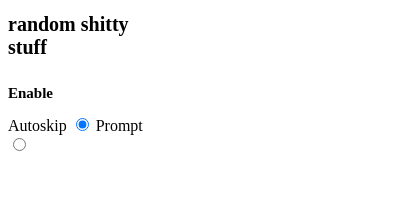
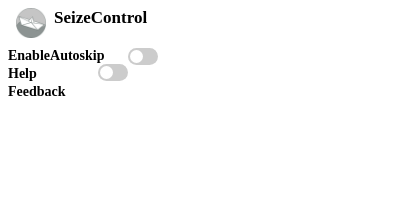
Before and after one commit to henrytwo/SeizeControl, a browser extension: page extension/popup.html in a window 400 px wide. Drawn offline with Linux system fonts and the light colour scheme.

Commit message:
logo modified also henry is tu cool

```diff
--- a/extension/popup.html
+++ b/extension/popup.html
@@ -9,13 +9,82 @@
     <script defer src="thirdParty/firebase-firestore.js"></script>
     <script defer src="popup.js"></script>
 
-    <div id = "switchShit" style = "padding-right: 20px">
+</head>
+<body>
+
+<div style="width: 150px; height: 200px">
+
+
+    <div id = "titleText" style = "display: table">
+        <h1 style = "font-size: 17px; display: inline; top: 20px">SeizeControl</h1>
+      <!-- img src logo here -->
+        <img src = icons/moreshit.png height = "30" weight = "30" style = "float: left; display: inline;" hspace = "8" ></img>
+    </div>
+
+
+    <div id = "enable" style = "margin-top: 10px" >
+
+        <h2 style = "font-size: 14px; display: inline-block; float: left; padding: 0; margin: 0">Enable</h2>
+
+        <div id = "toggleSwitch" style = "display: inline; float: right" >
+
+        <label class="switch">
+            <input type="checkbox">
+            <span class="slider round"></span>
+        </label>
+
+        </div>
+    </div>
+
+
+    <!--<div id = "autoskipOption" style="display: table; float: left; margin-top: 5px">-->
+        <!--<label class="container"> <h2 style = "font-size: 14px; padding: 0; margin: 0; display: inline-block; vertical-align: right">Autoskip</h2>-->
+            <!--<input type="radio" checked="checked" name="radio" style = "display: inline-block; vertical-align: left">-->
+            <!--<span class="checkmark"></span>-->
+        <!--</label>-->
+    <!--</div>-->
+
+    <!--<div id = "promptOption" style="display: table; float: left; margin-top: 5px">-->
+    <!--<label class="container"><h2 style = "font-size: 14px; vertical-align:right; display: inline-block; padding: 0; margin: 0">Prompt</h2>-->
+  <!--<input type="radio" name="radio" style = "vertical-align: left; display: inline-block">-->
+  <!--<span class="checkmark"></span>-->
+  <!--</label>-->
+<!--</div>-->
+<!--</div>-->
+<!--</div>-->
+
+     <div id = "autoSkipOption" style = "margin-top: 10px" >
+
+        <h2 style = "font-size: 14px; display: inline-block; float: left; padding: 0; margin: 0">Autoskip</h2>
+
+        <div id = "toggleSwitch" style = "display: inline; float: right" >
+
+        <label class="switch">
+            <input type="checkbox">
+            <span class="slider round"></span>
+        </label>
+
+        </div>
+    </div>
+
+<div id = "help">
+   <h2 style = "font-size: 14px; vertical-align:right; display: inline-block; padding: 0; margin: 0">Help</h2>
+</div>
+
+<div id = "feedback">
+   <h2 style = "font-size: 14px; vertical-align:right; display: inline-block; padding: 0; margin: 0">Feedback</h2>
+</div>
+</body>
+</html>
+
+
+
     <style>
     .switch {
       position: relative;
       display: inline-block;
-      width: 60px;
-      height: 34px;
+      width: 30px;
+      height: 17px;
     }
 
     .switch input {display:none;}
@@ -36,11 +105,11 @@
       position: absolute;
       content: "";
       /*height and width of inner circle*/
-      height: 26px;
-      width: 26px;
+      height: 13px;
+      width: 13px;
       /*positioning of circle within switch*/
-      left: 4px;
-      bottom: 4px;
+      left: 2px;
+      bottom: 2px;
       background-color: white;
 
       /*add smooth slide*/
@@ -60,45 +129,17 @@
 
     /*moves inner white dot left and right */
     input:checked + .slider:before {
-      -webkit-transform: translateX(26px);
-      -ms-transform: translateX(26px);
-      transform: translateX(26px);
+      -webkit-transform: translateX(13px);
+      -ms-transform: translateX(13px);
+      transform: translateX(13px);
     }
 
     /* Rounded sliders */
     .slider.round {
-      border-radius: 34px;
+      border-radius: 17px;
     }
 
     .slider.round:before {
       border-radius: 50%;
     }
-    </div>
     </style>
-</head>
-<body>
-
-<div style="width: 150px; height: 200px">
-    <div id = "titleText" style = "vertical-align: middle">
-        <h1 style = "font-size: 20px">random shitty stuff</h1>
-        <!-- img src logo here -->
-    </div>
-
-    <h2 style = "font-size: 15px; display: inline-block; float: left">Enable</h2>
-
-
-    <div id = "autoskipOption" style="display: table; float: left">
-        <label class="container">Autoskip
-            <input type="radio" checked="checked" name="radio">
-            <span class="checkmark"></span>
-        </label>
-        <label class="container">Prompt
-            <input type="radio" name="radio">
-            <span class="checkmark"></span>
-        </label>
-    </div>
-
-
-</div>
-</body>
-</html>
```
Also changed, not shown: extension/icons/128.png (added), extension/icons/256.png (added), extension/icons/32.png (added), extension/icons/512.png (added), extension/icons/64.png (added), extension/icons/moreshit.png (added), extension/icons/shit32.png (added), extension/manifest.json.
